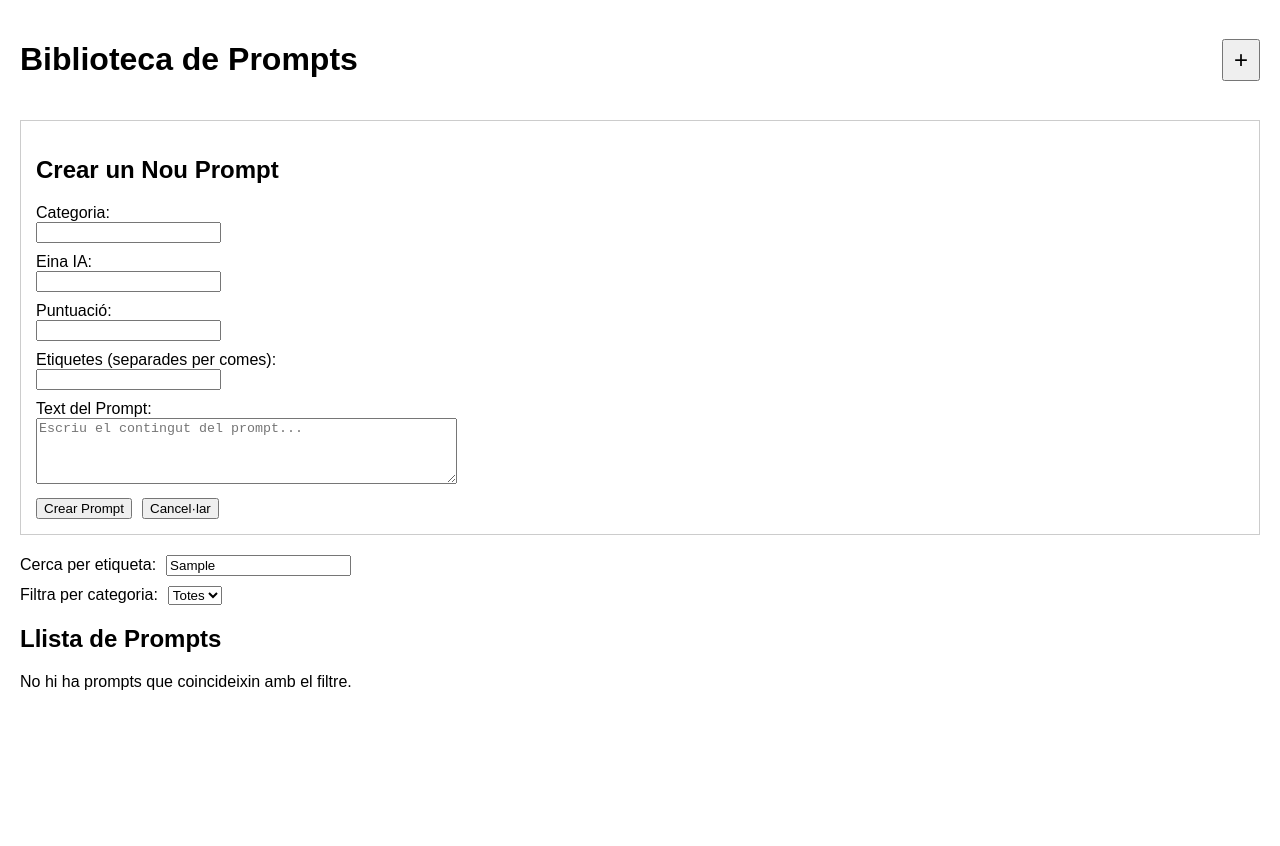
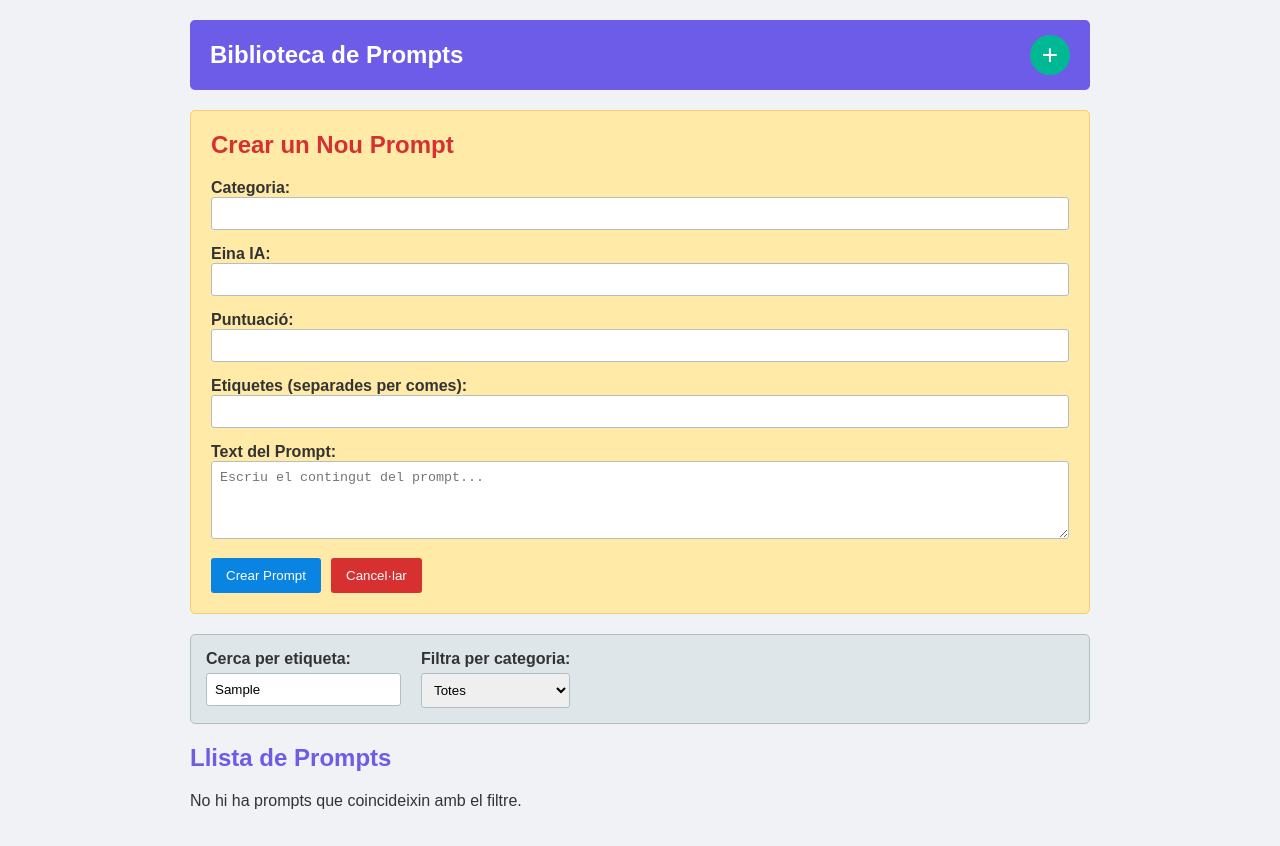
Before and after one commit to sciscar/prompt-library, a React (Create React App) app in the folder frontend/: page / in a window 1280 px wide. Both pictures are taken after typing "Sample" into the empty fields and a click on the button "Afegir nou prompt". Before the commit the page ends 800 px from the top, so only its background shows below. Built offline with nearby package versions, Linux system fonts and the light colour scheme.

Commit message:
Refactor CSS and JSX for improved layout and styling; enhance form and filter sections for better user experience

```diff
--- a/frontend/src/App.css
+++ b/frontend/src/App.css
@@ -1,38 +1,169 @@
-.App {
-  text-align: center;
+/* Estils generals */
+body {
+  margin: 0;
+  font-family: 'Arial', sans-serif;
+  background: #f0f2f5;
+  color: #333;
 }
 
-.App-logo {
-  height: 40vmin;
-  pointer-events: none;
+.app {
+  max-width: 900px;
+  margin: 0 auto;
+  padding: 20px;
 }
 
-@media (prefers-reduced-motion: no-preference) {
-  .App-logo {
-    animation: App-logo-spin infinite 20s linear;
-  }
+/* Capçalera */
+.header {
+  display: flex;
+  justify-content: space-between;
+  align-items: center;
+  background: #6c5ce7;
+  color: #fff;
+  padding: 15px 20px;
+  border-radius: 5px;
 }
 
-.App-header {
-  background-color: #282c34;
-  min-height: 100vh;
+.header h1 {
+  margin: 0;
+  font-size: 24px;
+}
+
+.add-btn {
+  background: #00b894;
+  border: none;
+  border-radius: 50%;
+  color: #fff;
+  font-size: 28px;
+  width: 40px;
+  height: 40px;
+  cursor: pointer;
+  transition: background 0.3s;
+}
+
+.add-btn:hover {
+  background: #019875;
+}
+
+/* Formulari */
+.form-container {
+  background: #ffeaa7;
+  border: 1px solid #fdcb6e;
+  padding: 20px;
+  border-radius: 5px;
+  margin-top: 20px;
+  margin-bottom: 20px;
+}
+
+.form-container h2 {
+  margin-top: 0;
+  color: #d63031;
+}
+
+.form-group {
+  margin-bottom: 15px;
+}
+
+.form-group label {
+  font-weight: bold;
+}
+
+.form-group input,
+.form-group textarea,
+.form-group select {
+  width: 100%;
+  padding: 8px;
+  border: 1px solid #b2bec3;
+  border-radius: 3px;
+  box-sizing: border-box;
+}
+
+.form-actions {
+  display: flex;
+  gap: 10px;
+}
+
+.submit-btn {
+  background: #0984e3;
+  color: #fff;
+  border: none;
+  padding: 10px 15px;
+  border-radius: 3px;
+  cursor: pointer;
+  transition: background 0.3s;
+}
+
+.submit-btn:hover {
+  background: #74b9ff;
+}
+
+.cancel-btn {
+  background: #d63031;
+  color: #fff;
+  border: none;
+  padding: 10px 15px;
+  border-radius: 3px;
+  cursor: pointer;
+  transition: background 0.3s;
+}
+
+.cancel-btn:hover {
+  background: #e17055;
+}
+
+/* Filtres */
+.filter-section {
+  background: #dfe6e9;
+  border: 1px solid #b2bec3;
+  padding: 15px;
+  border-radius: 5px;
+  margin-bottom: 20px;
+  display: flex;
+  gap: 20px;
+  flex-wrap: wrap;
+}
+
+.filter-group {
   display: flex;
   flex-direction: column;
-  align-items: center;
-  justify-content: center;
-  font-size: calc(10px + 2vmin);
-  color: white;
 }
 
-.App-link {
-  color: #61dafb;
+.filter-group label {
+  margin-bottom: 5px;
+  font-weight: bold;
 }
 
-@keyframes App-logo-spin {
-  from {
-    transform: rotate(0deg);
-  }
-  to {
-    transform: rotate(360deg);
-  }
+.filter-group input,
+.filter-group select {
+  padding: 8px;
+  border: 1px solid #b2bec3;
+  border-radius: 3px;
 }
+
+/* Llista de prompts */
+.prompt-list h2 {
+  color: #6c5ce7;
+}
+
+.prompt-list ul {
+  list-style: none;
+  padding: 0;
+}
+
+.prompt-item {
+  background: #fff;
+  border: 1px solid #dfe6e9;
+  padding: 15px;
+  margin-bottom: 15px;
+  border-radius: 5px;
+}
+
+.prompt-item strong {
+  color: #2d3436;
+}
+
+.prompt-text {
+  background: #f1f2f6;
+  padding: 10px;
+  border-radius: 3px;
+  white-space: pre-wrap;
+}
--- a/frontend/src/App.js
+++ b/frontend/src/App.js
@@ -1,4 +1,5 @@
 import React, { useState, useEffect } from 'react';
+import './App.css';
 
 function App() {
   // ESTATS PRINCIPALS
@@ -77,30 +78,26 @@ function App() {
   });
 
   return (
-    <div style={{ padding: '20px', fontFamily: 'Arial, sans-serif' }}>
+    <div className="app">
       {/* Capçalera amb el botó "+" */}
-      <header style={{ display: 'flex', justifyContent: 'space-between', alignItems: 'center' }}>
+      <header className="header">
         <h1>Biblioteca de Prompts</h1>
         <button
+          className="add-btn"
           onClick={() => setShowForm(!showForm)}
-          style={{
-            fontSize: '24px',
-            padding: '5px 10px',
-            cursor: 'pointer'
-          }}
           title="Afegir nou prompt"
         >
           +
         </button>
       </header>
 
-      {/* Formulari per afegir nou prompt, ara situat a la part superior */}
+      {/* Formulari per afegir nou prompt (situat a la part superior) */}
       {showForm && (
-        <section style={{ marginTop: '20px', marginBottom: '20px', border: '1px solid #ccc', padding: '15px' }}>
+        <section className="form-container">
           <h2>Crear un Nou Prompt</h2>
           <form onSubmit={handleSubmit}>
-            <div style={{ marginBottom: '10px' }}>
-              <label>Categoria:</label><br/>
+            <div className="form-group">
+              <label>Categoria:</label>
               <input
                 type="text"
                 name="categoria"
@@ -110,8 +107,8 @@ function App() {
               />
             </div>
 
-            <div style={{ marginBottom: '10px' }}>
-              <label>Eina IA:</label><br/>
+            <div className="form-group">
+              <label>Eina IA:</label>
               <input
                 type="text"
                 name="einaIA"
@@ -121,8 +118,8 @@ function App() {
               />
             </div>
 
-            <div style={{ marginBottom: '10px' }}>
-              <label>Puntuació:</label><br/>
+            <div className="form-group">
+              <label>Puntuació:</label>
               <input
                 type="number"
                 name="puntuacio"
@@ -132,8 +129,8 @@ function App() {
               />
             </div>
 
-            <div style={{ marginBottom: '10px' }}>
-              <label>Etiquetes (separades per comes):</label><br/>
+            <div className="form-group">
+              <label>Etiquetes (separades per comes):</label>
               <input
                 type="text"
                 name="etiquetes"
@@ -142,30 +139,31 @@ function App() {
               />
             </div>
 
-            <div style={{ marginBottom: '10px' }}>
-              <label>Text del Prompt:</label><br/>
+            <div className="form-group">
+              <label>Text del Prompt:</label>
               <textarea
                 name="textPrompt"
                 rows="4"
-                cols="50"
                 value={formData.textPrompt}
                 onChange={handleChange}
                 placeholder="Escriu el contingut del prompt..."
               />
             </div>
 
-            <button type="submit" style={{ marginRight: '10px' }}>Crear Prompt</button>
-            <button type="button" onClick={() => setShowForm(false)}>
-              Cancel·lar
-            </button>
+            <div className="form-actions">
+              <button type="submit" className="submit-btn">Crear Prompt</button>
+              <button type="button" onClick={() => setShowForm(false)} className="cancel-btn">
+                Cancel·lar
+              </button>
+            </div>
           </form>
         </section>
       )}
 
       {/* Secció de filtres */}
-      <div style={{ marginBottom: '20px' }}>
-        <div style={{ marginBottom: '10px' }}>
-          <label htmlFor="searchTag" style={{ marginRight: '10px' }}>Cerca per etiqueta:</label>
+      <section className="filter-section">
+        <div className="filter-group">
+          <label htmlFor="searchTag">Cerca per etiqueta:</label>
           <input
             type="text"
             id="searchTag"
@@ -174,8 +172,8 @@ function App() {
             placeholder="Introdueix una etiqueta"
           />
         </div>
-        <div>
-          <label htmlFor="categoryFilter" style={{ marginRight: '10px' }}>Filtra per categoria:</label>
+        <div className="filter-group">
+          <label htmlFor="categoryFilter">Filtra per categoria:</label>
           <select
             id="categoryFilter"
             value={selectedCategory}
@@ -189,23 +187,23 @@ function App() {
             ))}
           </select>
         </div>
-      </div>
+      </section>
 
       {/* Llista de Prompts */}
-      <section>
+      <section className="prompt-list">
         <h2>Llista de Prompts</h2>
         {filteredPrompts.length === 0 ? (
           <p>No hi ha prompts que coincideixin amb el filtre.</p>
         ) : (
-          <ul style={{ listStyle: 'none', padding: 0 }}>
+          <ul>
             {filteredPrompts.map((prompt, index) => (
-              <li key={index} style={{ border: '1px solid #ddd', padding: '10px', marginBottom: '10px' }}>
+              <li key={index} className="prompt-item">
                 <div><strong>Categoria:</strong> {prompt.categoria}</div>
                 <div><strong>Eina IA:</strong> {prompt.einaIA}</div>
                 <div><strong>Puntuació:</strong> {prompt.puntuacio}</div>
                 <div><strong>Etiquetes:</strong> {prompt.etiquetes.join(', ')}</div>
                 <div><strong>Text del Prompt:</strong></div>
-                <pre style={{ background: '#f4f4f4', padding: '10px' }}>
+                <pre className="prompt-text">
                   {prompt.textPrompt}
                 </pre>
               </li>
```
